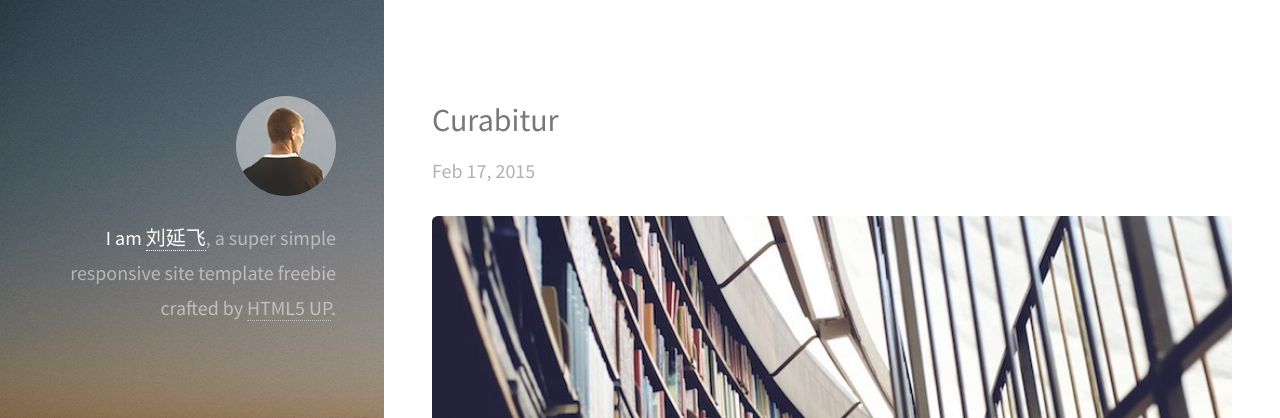
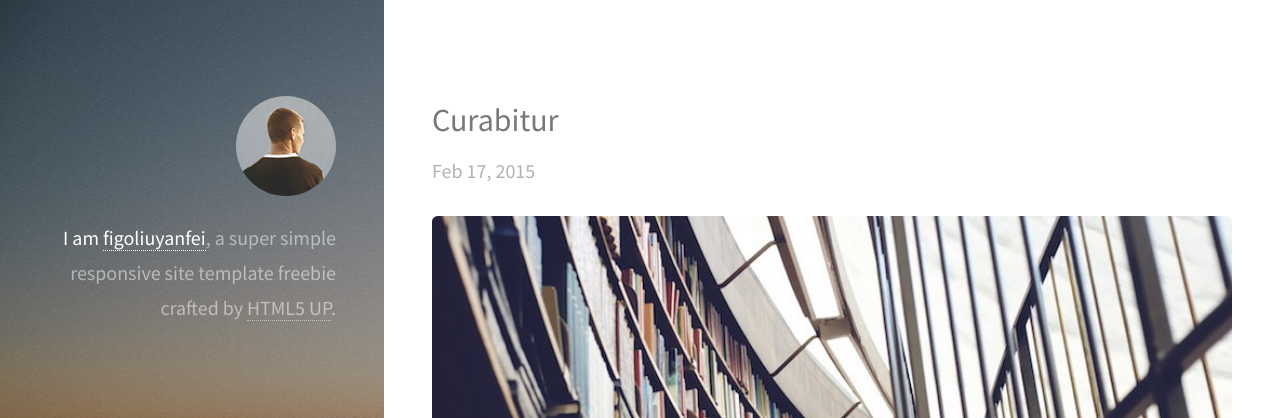
Before and after one commit to figoliuyanfei/figoliuyanfei.github.io, a Jekyll site: the page built from index.html, in a window 1280 px wide. Shown: the top 418 px of the page. Built offline with Jekyll 4.4.1, drawn with Linux system fonts in a browser that asks for light colours.

Commit message:
Update default.html

```diff
--- a/_layouts/default.html
+++ b/_layouts/default.html
@@ -22,7 +22,7 @@
 
       <header id="header">
           <a href="#" class="image avatar"><img src="/images/avatar.jpg" alt="" /></a>
-          <h1><strong>I am <a href="/">刘延飞</a></strong>, a super simple<br />
+          <h1><strong>I am <a href="/">figoliuyanfei</a></strong>, a super simple<br />
           responsive site template freebie<br />
           crafted by <a href="http://html5up.net">HTML5 UP</a>.</h1>
       </header>
```
